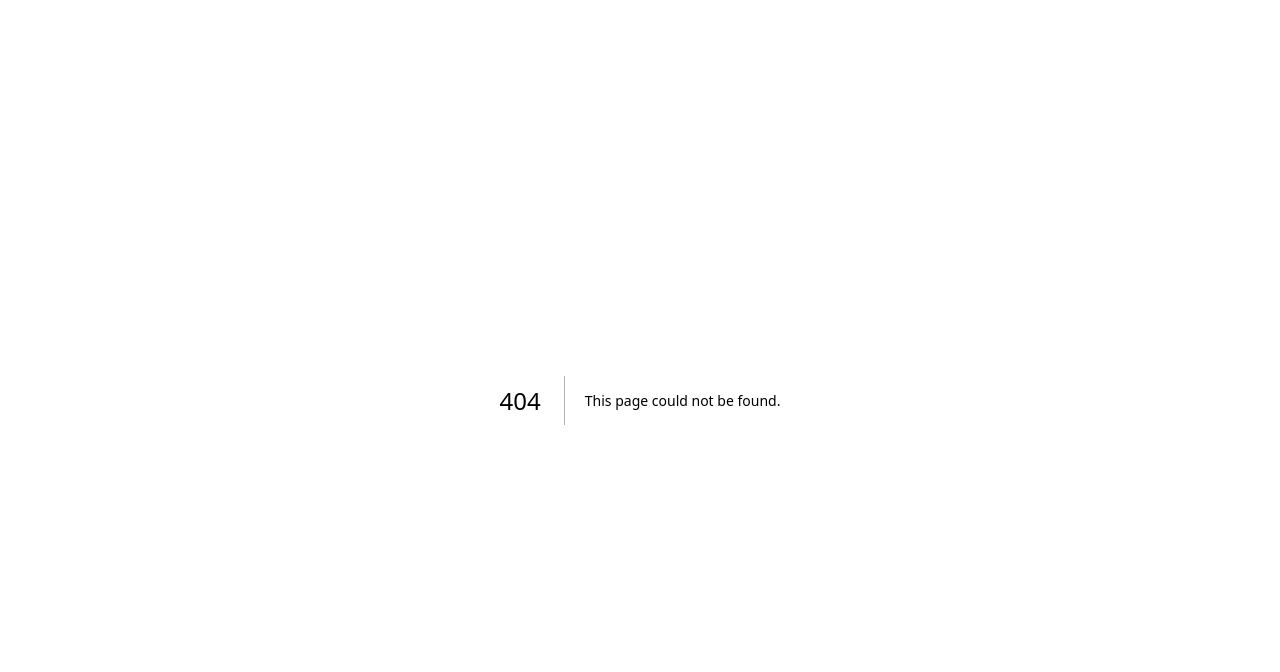
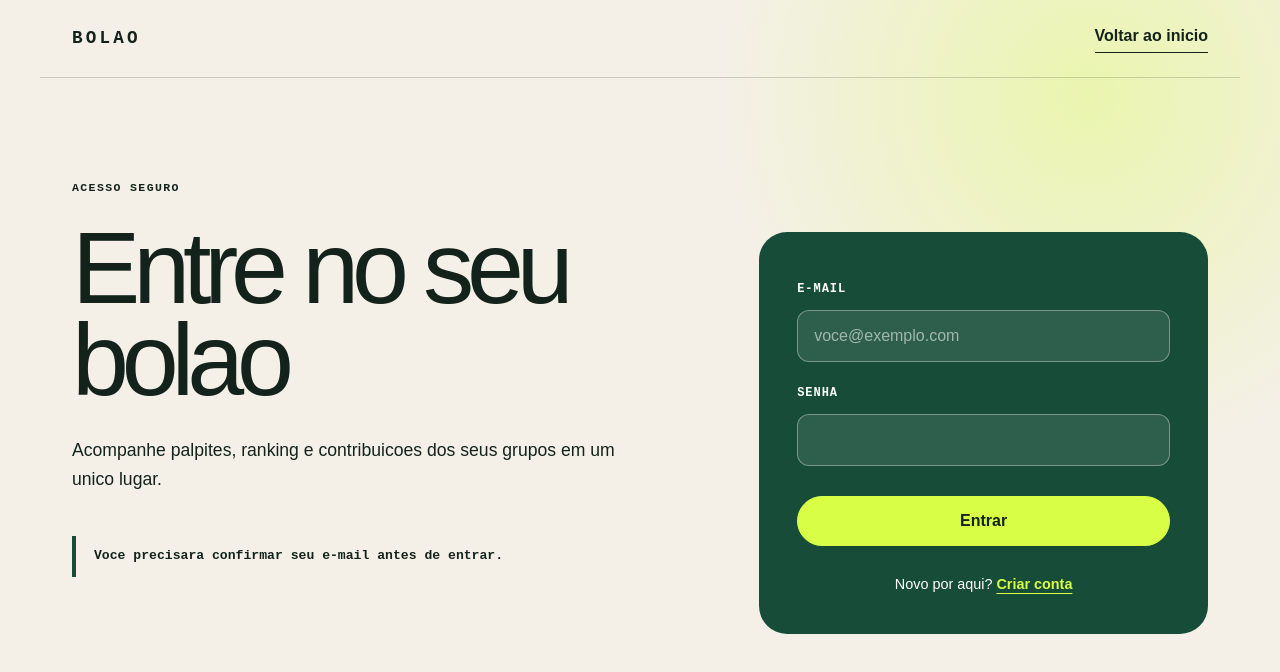
Before and after one commit to jl-monteiro/bolao, a Next.js app in the folder apps/web/: page /entrar in a window 1280 px wide. Before the commit this address had no page. Shown: the top 672 px of the page. Built offline with nearby package versions, Linux system fonts and the light colour scheme.

Commit message:
feat: add auth entry page

```diff
--- /dev/null
+++ b/apps/web/src/app/entrar/page.tsx
@@ -0,0 +1,66 @@
+import type { Metadata } from "next";
+import Link from "next/link";
+
+export const metadata: Metadata = {
+  title: "Entrar | Bolao",
+  description: "Entre ou crie sua conta para participar dos seus boloes.",
+};
+
+export default function EntrarPage() {
+  return (
+    <main className="auth-page">
+      <header className="auth-header">
+        <Link className="brand" href="/">
+          BOLAO
+        </Link>
+        <Link className="text-link" href="/">
+          Voltar ao inicio
+        </Link>
+      </header>
+
+      <section className="auth-shell">
+        <div className="auth-intro">
+          <span className="eyebrow">ACESSO SEGURO</span>
+          <h1>Entre no seu bolao</h1>
+          <p>
+            Acompanhe palpites, ranking e contribuicoes dos seus grupos em um
+            unico lugar.
+          </p>
+          <p className="auth-notice">
+            Voce precisara confirmar seu e-mail antes de entrar.
+          </p>
+        </div>
+
+        <div className="auth-panel">
+          <form>
+            <label htmlFor="email">E-mail</label>
+            <input
+              autoComplete="email"
+              id="email"
+              name="email"
+              placeholder="voce@exemplo.com"
+              type="email"
+            />
+
+            <label htmlFor="password">Senha</label>
+            <input
+              autoComplete="current-password"
+              id="password"
+              minLength={8}
+              name="password"
+              type="password"
+            />
+
+            <button className="button button-primary" type="submit">
+              Entrar
+            </button>
+          </form>
+
+          <p className="auth-switch">
+            Novo por aqui? <button type="button">Criar conta</button>
+          </p>
+        </div>
+      </section>
+    </main>
+  );
+}
--- a/apps/web/src/app/globals.css
+++ b/apps/web/src/app/globals.css
@@ -65,10 +65,13 @@ nav a {
 }
 
 .button {
+  align-items: center;
   border: 1px solid var(--ink);
   border-radius: 999px;
   cursor: pointer;
+  display: inline-flex;
   font-weight: 750;
+  justify-content: center;
   padding: 12px 20px;
 }
 
@@ -224,6 +227,121 @@ nav a {
   margin: 0;
 }
 
+.auth-page {
+  min-height: 100vh;
+}
+
+.auth-header {
+  align-items: center;
+  border-bottom: 1px solid var(--line);
+  display: flex;
+  justify-content: space-between;
+  margin: 0 auto;
+  max-width: 1200px;
+  padding: 24px 32px;
+}
+
+.auth-shell {
+  display: grid;
+  gap: 80px;
+  grid-template-columns: minmax(0, 1.15fr) minmax(320px, 0.85fr);
+  margin: 0 auto;
+  max-width: 1200px;
+  min-height: calc(100vh - 90px);
+  padding: 96px 32px;
+}
+
+.auth-intro h1 {
+  font-size: clamp(3.8rem, 8vw, 7rem);
+  letter-spacing: -0.07em;
+  line-height: 0.9;
+  margin: 24px 0 30px;
+  max-width: 680px;
+}
+
+.auth-intro > p:not(.auth-notice) {
+  font-size: 1.1rem;
+  line-height: 1.65;
+  max-width: 560px;
+}
+
+.auth-notice {
+  border-left: 4px solid var(--green);
+  font-family: var(--font-geist-mono), monospace;
+  font-size: 0.82rem;
+  font-weight: 700;
+  line-height: 1.55;
+  margin-top: 42px;
+  max-width: 500px;
+  padding: 10px 0 10px 18px;
+}
+
+.auth-panel {
+  align-self: center;
+  background: var(--green);
+  border-radius: 28px;
+  color: white;
+  padding: 38px;
+}
+
+.auth-panel form {
+  display: grid;
+  gap: 12px;
+}
+
+.auth-panel label {
+  font-family: var(--font-geist-mono), monospace;
+  font-size: 0.75rem;
+  font-weight: 700;
+  letter-spacing: 0.08em;
+  margin-top: 10px;
+  text-transform: uppercase;
+}
+
+.auth-panel input {
+  background: rgba(255, 255, 255, 0.1);
+  border: 1px solid rgba(255, 255, 255, 0.35);
+  border-radius: 12px;
+  color: white;
+  font: inherit;
+  min-height: 52px;
+  outline: none;
+  padding: 0 16px;
+}
+
+.auth-panel input::placeholder {
+  color: rgba(255, 255, 255, 0.55);
+}
+
+.auth-panel input:focus {
+  border-color: var(--lime);
+  box-shadow: 0 0 0 3px rgba(216, 255, 69, 0.18);
+}
+
+.auth-panel .button-primary {
+  background: var(--lime);
+  border-color: var(--lime);
+  color: var(--ink);
+  margin-top: 18px;
+}
+
+.auth-switch {
+  font-size: 0.9rem;
+  margin: 28px 0 0;
+  text-align: center;
+}
+
+.auth-switch button {
+  background: transparent;
+  border: 0;
+  color: var(--lime);
+  cursor: pointer;
+  font-weight: 800;
+  padding: 0;
+  text-decoration: underline;
+  text-underline-offset: 4px;
+}
+
 @media (max-width: 760px) {
   .site-header {
     padding: 20px;
@@ -267,4 +385,22 @@ nav a {
     gap: 36px;
     padding: 72px 20px;
   }
+
+  .auth-header {
+    padding: 20px;
+  }
+
+  .auth-shell {
+    gap: 48px;
+    grid-template-columns: 1fr;
+    padding: 64px 20px;
+  }
+
+  .auth-intro h1 {
+    font-size: 3.8rem;
+  }
+
+  .auth-panel {
+    padding: 28px 22px;
+  }
 }
--- a/apps/web/src/app/page.tsx
+++ b/apps/web/src/app/page.tsx
@@ -1,3 +1,5 @@
+import Link from "next/link";
+
 const features = [
   {
     title: "Crie seu grupo",
@@ -23,9 +25,9 @@ export default function Home() {
         <nav aria-label="Navegacao principal">
           <a href="#como-funciona">Como funciona</a>
           <a href="#seguranca">Seguranca</a>
-          <button className="button button-secondary" type="button">
+          <Link className="button button-secondary" href="/entrar">
             Entrar
-          </button>
+          </Link>
         </nav>
       </header>
 
```
